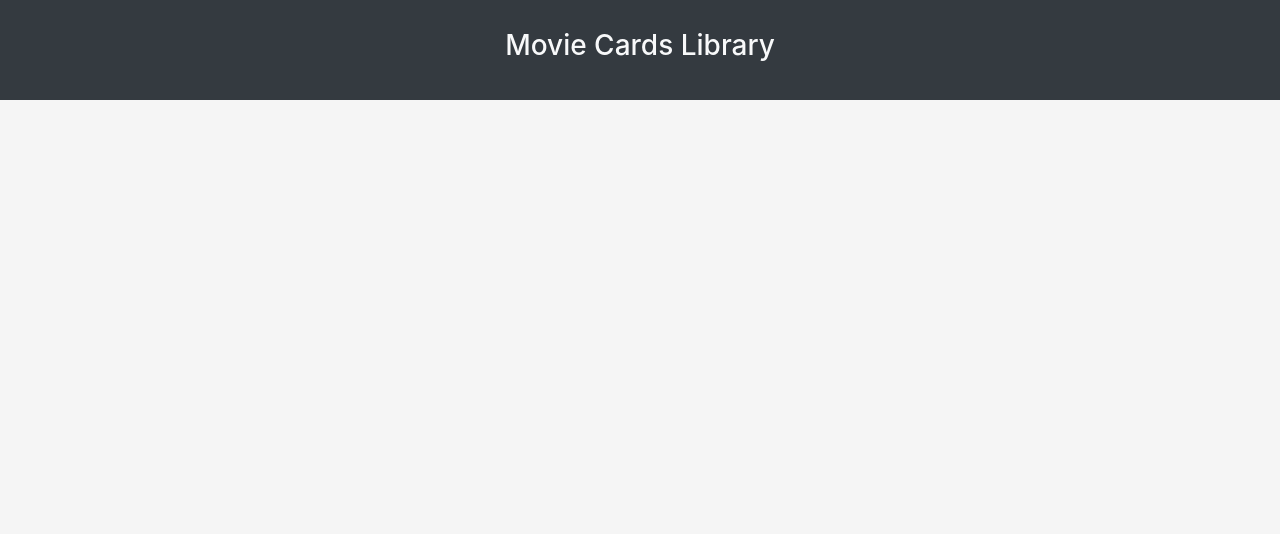
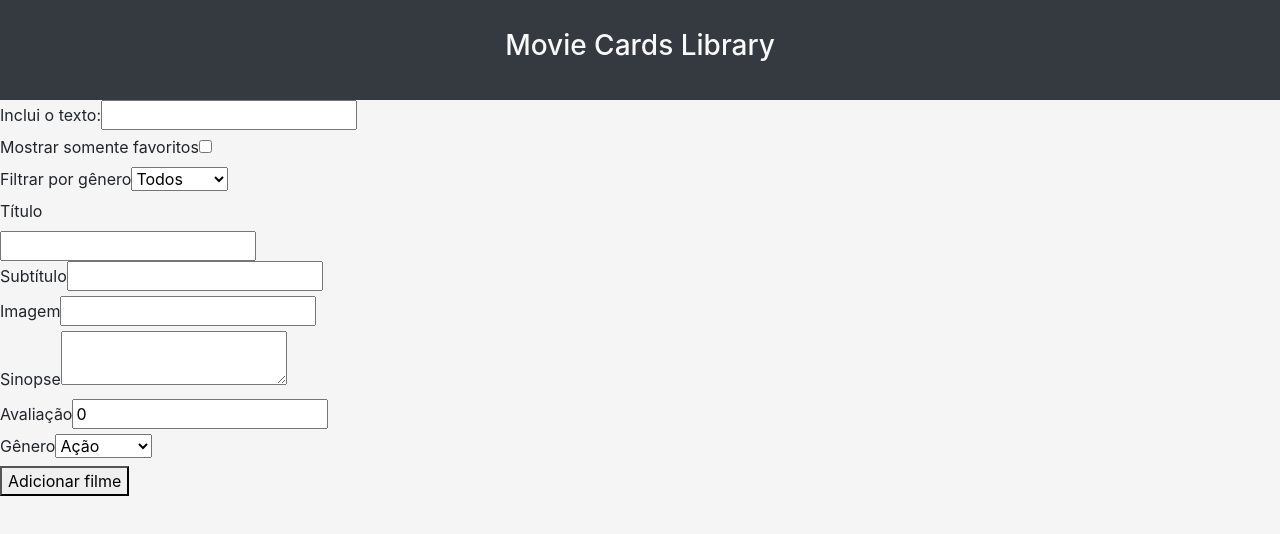
Before and after one commit to tryber/sd-04-block12-project-movie-card-library-stateful, a React (Create React App) app: page / in a window 1280 px wide. Shown: the top 534 px of the page. Built offline with nearby package versions, Linux system fonts and the light colour scheme.

Commit message:
Testando EsLint novamente

```diff
--- a/src/App.js
+++ b/src/App.js
@@ -1,12 +1,15 @@
 import React from 'react';
 import './App.css';
-
+import SearchBar from './components/SearchBar.jsx';
 import Header from './components/Header';
+import AddMovie from './components/AddMovie';
 
 function App() {
   return (
     <div className="App">
       <Header />
+      <SearchBar />
+      <AddMovie />
     </div>
   );
 }
```
